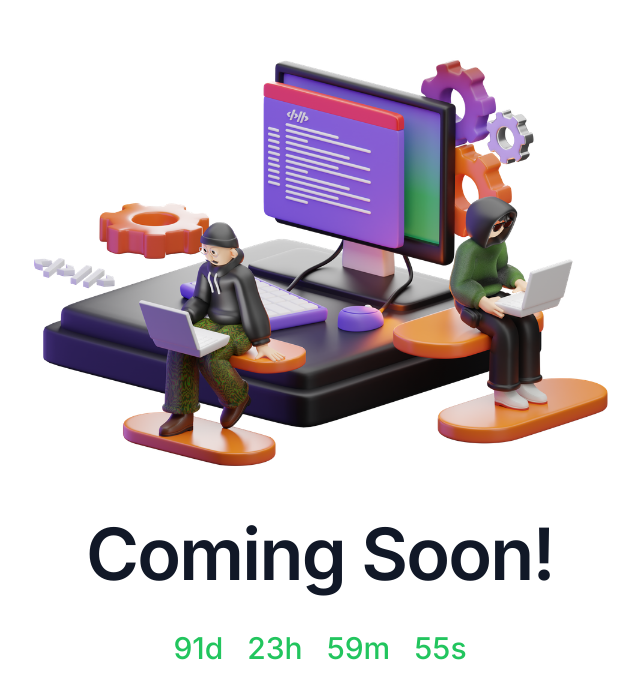
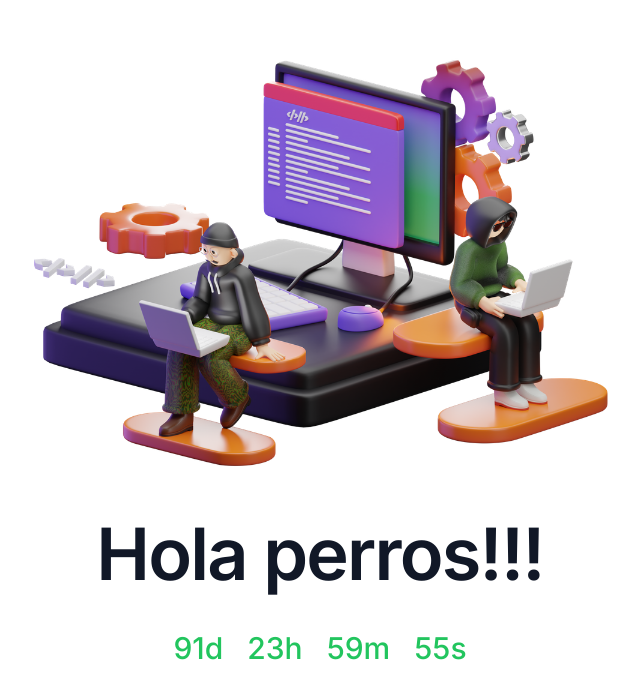
Before and after one commit to yormi-altamiranda/tradeone.us, a Nuxt app: page / in a window 1280 px wide. Shown: the part 116-800 px from the top of the page, without its empty margins (320-960 px from the left). Built offline with nearby package versions, Linux system fonts and the light colour scheme.

Commit message:
⚡️ Testing
Hola perros

```diff
--- a/pages/index.vue
+++ b/pages/index.vue
@@ -5,7 +5,7 @@
       <h1
         class="mt-4 text-balance text-3xl font-semibold tracking-tight text-gray-900 sm:text-7xl"
       >
-        Coming Soon!
+        Hola perros!!!
       </h1>
       <div class="mt-10 flex items-center justify-center gap-x-6">
         <p class="text-3xl text-green-500 font-medium">{{ days }}d</p>
```
